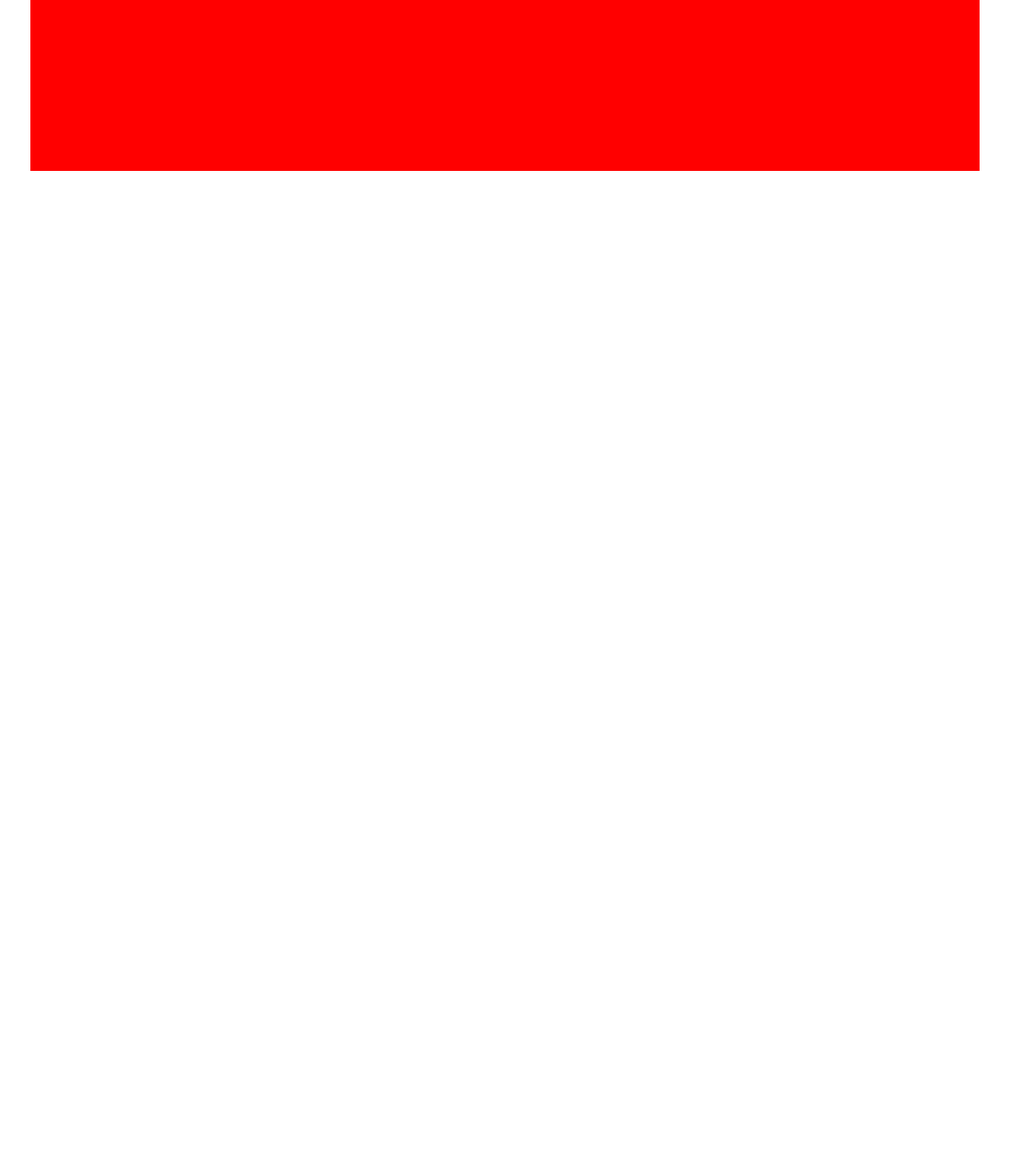
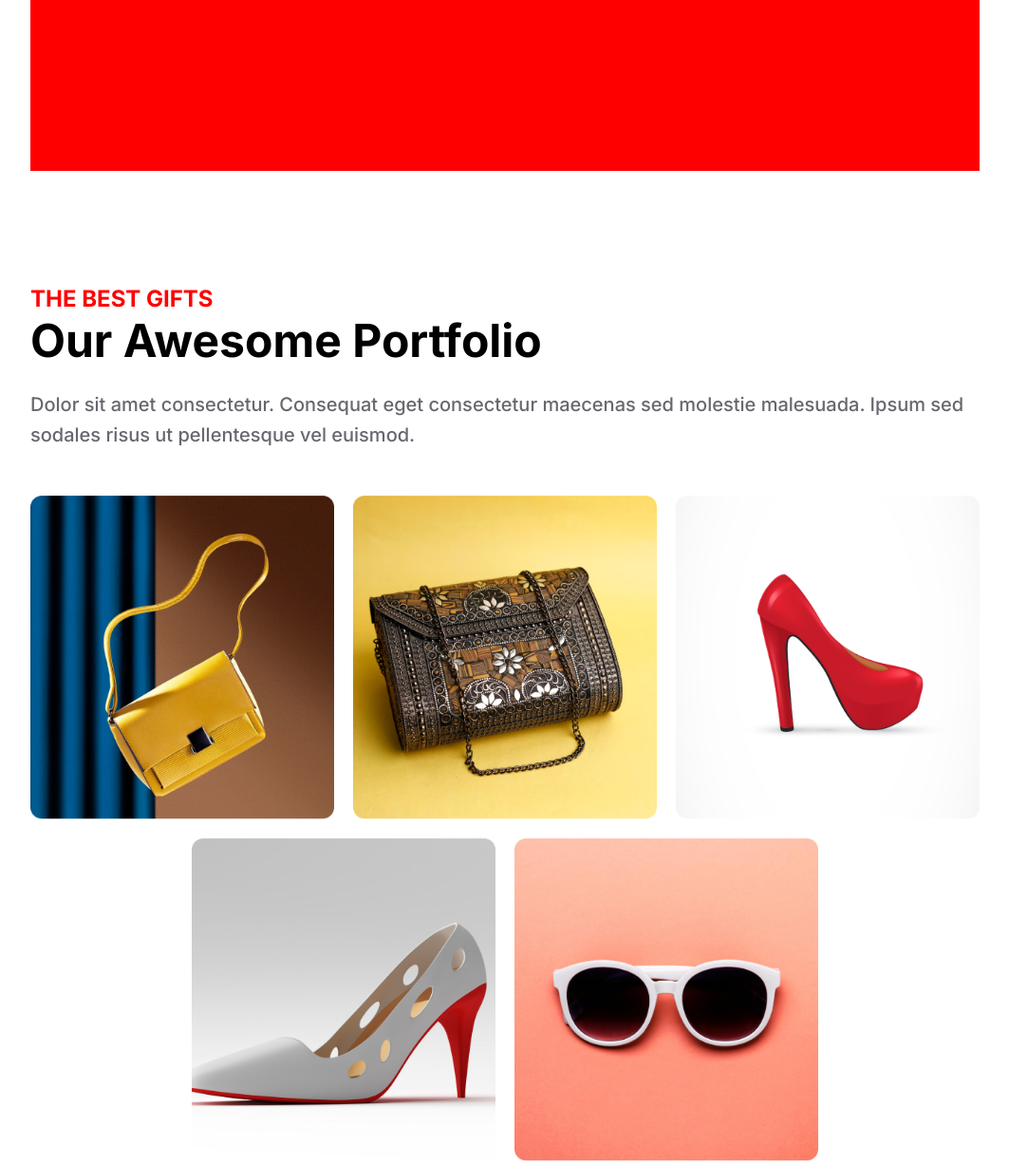
Before and after one commit to fasiyam/new-year-discount-page, a plain HTML site: page index.html in a window 1280 px wide. Shown: the part 5221-6447 px from the top of the page at 95% size, without its empty margins (108-1171 px from the left). Before the commit the page ends 5521 px from the top, so only its background shows below. Drawn offline with Linux system fonts and the light colour scheme.

Commit message:
added products gallery section

```diff
--- a/index.html
+++ b/index.html
@@ -95,6 +95,30 @@
 
             </div>
         </section>
+
+        <section class="portfolio">
+            <div class="portfolio-text">
+                <h4 class="primary-color">THE BEST GIFTS</h4>
+
+                <h3>Our Awesome Portfolio</h3>
+
+                <p class="title-color">Dolor sit amet consectetur. Consequat eget consectetur maecenas sed molestie malesuada. Ipsum sed sodales risus ut pellentesque vel euismod. </p>
+            </div>
+
+            <div class="products">
+
+                <img src="/assets/images/Rectangle 3.png" alt="">
+
+                <img src="/assets/images/Rectangle 4.png" alt="">
+
+                <img src="/assets/images/Rectangle 5.png" alt="">
+
+                <img src="/assets/images/Rectangle 6.png" alt="">
+
+                <img src="/assets/images/Rectangle 7.png" alt="">
+
+            </div>
+        </section>
     </main>
 </body>
 
--- a/style.css
+++ b/style.css
@@ -289,3 +289,41 @@ body {
 #discount {
     margin-bottom: 280px;
 }
+
+
+/* Portfolio  */
+
+.portfolio-text {
+    font-family: "Inter";
+    font-size: 24px;
+    font-weight: 500;
+    margin-bottom: 16px;
+}
+
+.portfolio-text h3 {
+    font-size: 48px;
+    font-weight: 700;
+    margin-bottom: 22px;
+}
+
+.portfolio-text p {
+    font-size: 20px;
+    line-height: 1.6;
+    opacity: 60%;
+    margin-bottom: 48px;
+}
+
+.products {
+    display: flex;
+    justify-content: center;
+    align-items: center;
+    flex-wrap: wrap;
+    gap: 20px;
+    margin-bottom: 120px;
+}
+
+.products img {
+    flex-wrap: wrap;
+    max-width: 424px;
+    width: calc((100% - 40px) / 3);
+}
```
